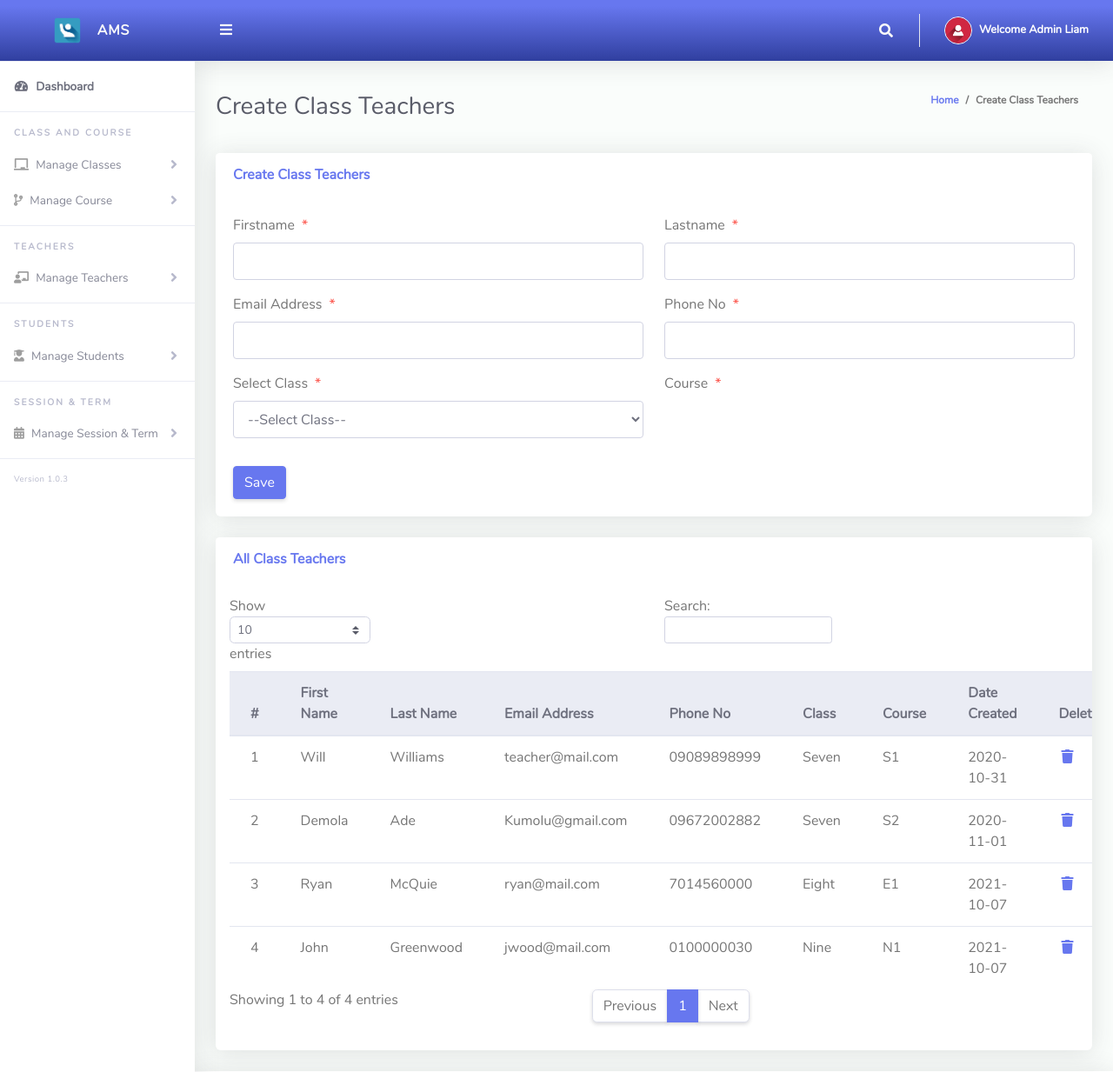
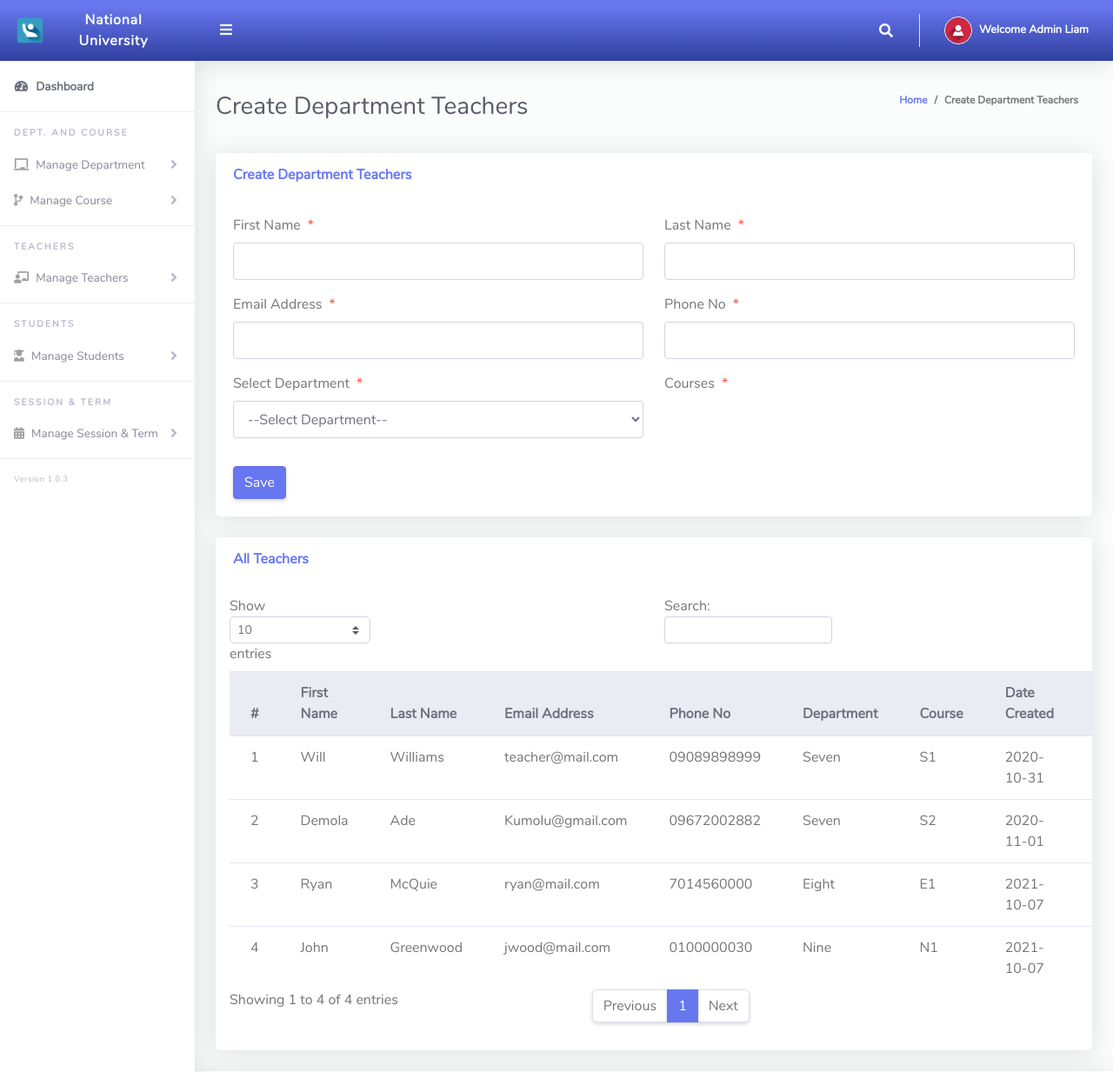
Before and after one commit to emon1432/attendance-php, a PHP site: page /Admin/createClassTeacher.php in a window 1280 px wide. Shown: the top 1233 px of the page at 87% size. Run offline with PHP 8.4, Linux system fonts and the light colour scheme; the visitor is signed in with stand-in values (Sample User, id 1); data comes from the database, SQL or seed files in the repository; data that the repository does not hold is empty.

Commit message:
change class to department and arms to course

```diff
--- a/Admin/Includes/sidebar.php
+++ b/Admin/Includes/sidebar.php
@@ -3,7 +3,7 @@
         <div class="sidebar-brand-icon" >
           <img src="img/logo/attnlg.jpg">
         </div>
-        <div class="sidebar-brand-text mx-3">AMS</div>
+        <div class="sidebar-brand-text mx-3">National University</div>
       </a>
       <hr class="sidebar-divider my-0">
       <li class="nav-item active">
@@ -13,18 +13,18 @@
       </li>
       <hr class="sidebar-divider">
       <div class="sidebar-heading">
-        Class And Course
+        Dept. And Course
       </div>
       <li class="nav-item">
         <a class="nav-link collapsed" href="#" data-toggle="collapse" data-target="#collapseBootstrap"
           aria-expanded="true" aria-controls="collapseBootstrap">
           <i class="fas fa-chalkboard"></i>
-          <span>Manage Classes</span>
+          <span>Manage Department</span>
         </a>
         <div id="collapseBootstrap" class="collapse" aria-labelledby="headingBootstrap" data-parent="#accordionSidebar">
           <div class="bg-white py-2 collapse-inner rounded">
-            <h6 class="collapse-header">Manage Classes</h6>
-            <a class="collapse-item" href="createClass.php">Create Class</a>
+            <h6 class="collapse-header">Manage Department</h6>
+            <a class="collapse-item" href="createClass.php">Create Department</a>
             <!-- <a class="collapse-item" href="#">Member List</a> -->
           </div>
         </div>
--- a/Admin/Includes/title.php
+++ b/Admin/Includes/title.php
@@ -1 +1 @@
-  <title>AMS - Dashboard</title>
+  <title>NU - Dashboard</title>
--- a/Admin/createClassArms.php
+++ b/Admin/createClassArms.php
@@ -145,14 +145,14 @@
                   <form method="post">
                     <div class="form-group row mb-3">
                         <div class="col-xl-6">
-                        <label class="form-control-label">Select Class<span class="text-danger ml-2">*</span></label>
+                        <label class="form-control-label">Select Department<span class="text-danger ml-2">*</span></label>
                          <?php
                         $qry= "SELECT * FROM tblclass ORDER BY className ASC";
                         $result = $conn->query($qry);
                         $num = $result->num_rows;
                         if ($num > 0){
                           echo ' <select required name="classId" class="form-control mb-3">';
-                          echo'<option value="">--Select Class--</option>';
+                          echo'<option value="">--Select Department--</option>';
                           while ($rows = $result->fetch_assoc()){
                           echo'<option value="'.$rows['Id'].'" >'.$rows['className'].'</option>';
                               }
@@ -194,7 +194,7 @@
                     <thead class="thead-light">
                       <tr>
                         <th>#</th>
-                        <th>Class Name</th>
+                        <th>Department Name</th>
                         <th>Course Name</th>
                          <th>Status</th>
                         <th>Edit</th>
--- a/Admin/createClassTeacher.php
+++ b/Admin/createClassTeacher.php
@@ -186,10 +186,10 @@
         <!-- Container Fluid-->
         <div class="container-fluid" id="container-wrapper">
           <div class="d-sm-flex align-items-center justify-content-between mb-4">
-            <h1 class="h3 mb-0 text-gray-800">Create Class Teachers</h1>
+            <h1 class="h3 mb-0 text-gray-800">Create Department Teachers</h1>
             <ol class="breadcrumb">
               <li class="breadcrumb-item"><a href="./">Home</a></li>
-              <li class="breadcrumb-item active" aria-current="page">Create Class Teachers</li>
+              <li class="breadcrumb-item active" aria-current="page">Create Department Teachers</li>
             </ol>
           </div>
 
@@ -198,18 +198,18 @@
               <!-- Form Basic -->
               <div class="card mb-4">
                 <div class="card-header py-3 d-flex flex-row align-items-center justify-content-between">
-                  <h6 class="m-0 font-weight-bold text-primary">Create Class Teachers</h6>
+                  <h6 class="m-0 font-weight-bold text-primary">Create Department Teachers</h6>
                     <?php echo $statusMsg; ?>
                 </div>
                 <div class="card-body">
                   <form method="post">
                    <div class="form-group row mb-3">
                         <div class="col-xl-6">
-                        <label class="form-control-label">Firstname<span class="text-danger ml-2">*</span></label>
+                        <label class="form-control-label">First Name<span class="text-danger ml-2">*</span></label>
                         <input type="text" class="form-control" required name="firstName" value="<?php echo $row['firstName'];?>" id="exampleInputFirstName">
                         </div>
                         <div class="col-xl-6">
-                        <label class="form-control-label">Lastname<span class="text-danger ml-2">*</span></label>
+                        <label class="form-control-label">Last Name<span class="text-danger ml-2">*</span></label>
                       <input type="text" class="form-control" required name="lastName" value="<?php echo $row['lastName'];?>" id="exampleInputFirstName" >
                         </div>
                     </div>
@@ -225,14 +225,14 @@
                     </div>
                     <div class="form-group row mb-3">
                         <div class="col-xl-6">
-                        <label class="form-control-label">Select Class<span class="text-danger ml-2">*</span></label>
+                        <label class="form-control-label">Select Department<span class="text-danger ml-2">*</span></label>
                          <?php
                         $qry= "SELECT * FROM tblclass ORDER BY className ASC";
                         $result = $conn->query($qry);
                         $num = $result->num_rows;
                         if ($num > 0){
                           echo ' <select required name="classId" onchange="classArmDropdown(this.value)" class="form-control mb-3">';
-                          echo'<option value="">--Select Class--</option>';
+                          echo'<option value="">--Select Department--</option>';
                           while ($rows = $result->fetch_assoc()){
                           echo'<option value="'.$rows['Id'].'" >'.$rows['className'].'</option>';
                               }
@@ -241,7 +241,7 @@
                             ?>
                         </div>
                         <div class="col-xl-6">
-                        <label class="form-control-label">Course<span class="text-danger ml-2">*</span></label>
+                        <label class="form-control-label">Courses<span class="text-danger ml-2">*</span></label>
                             <?php
                                 echo"<div id='txtHint'></div>";
                             ?>
@@ -269,7 +269,7 @@
               <div class="col-lg-12">
               <div class="card mb-4">
                 <div class="card-header py-3 d-flex flex-row align-items-center justify-content-between">
-                  <h6 class="m-0 font-weight-bold text-primary">All Class Teachers</h6>
+                  <h6 class="m-0 font-weight-bold text-primary">All Teachers</h6>
                 </div>
                 <div class="table-responsive p-3">
                   <table class="table align-items-center table-flush table-hover" id="dataTableHover">
@@ -280,7 +280,7 @@
                         <th>Last Name</th>
                         <th>Email Address</th>
                         <th>Phone No</th>
-                        <th>Class</th>
+                        <th>Department</th>
                         <th>Course</th>
                         <th>Date Created</th>
                         <th>Delete</th>
--- a/Admin/createUsers.php
+++ b/Admin/createUsers.php
@@ -31,7 +31,7 @@
   <meta name="description" content="">
   <meta name="author" content="">
   <link href="../img/logo/attnlg.jpg" rel="icon">
-  <title>COBIS - Dashboard</title>
+  <title>NU - Dashboard</title>
   <link href="../vendor/fontawesome-free/css/all.min.css" rel="stylesheet" type="text/css">
   <link href="../vendor/bootstrap/css/bootstrap.min.css" rel="stylesheet" type="text/css">
   <link href="css/ruang-admin.min.css" rel="stylesheet">
@@ -98,11 +98,11 @@
                   <form method="post" action="scripts/saveUsers.php">
                    <div class="form-group row mb-3">
                         <div class="col-xl-6">
-                            <label class="form-control-label">FirstName<span class="text-danger ml-2">*</span></label>
+                            <label class="form-control-label">First Name<span class="text-danger ml-2">*</span></label>
                       <input type="text" class="form-control" name="firstName" id="exampleInputFirstName" placeholder="First Name">
                         </div>
                         <div class="col-xl-6">
-                            <label class="form-control-label">LastName<span class="text-danger ml-2">*</span></label>
+                            <label class="form-control-label">Last Name<span class="text-danger ml-2">*</span></label>
                       <input type="textarea" class="form-control" name="lastName" id="exampleInputFirstName" placeholder="Last Name">
                         </div>
                     </div>
--- a/Admin/index.php
+++ b/Admin/index.php
@@ -88,7 +88,7 @@
                 <div class="card-body">
                   <div class="row align-items-center">
                     <div class="col mr-2">
-                      <div class="text-xs font-weight-bold text-uppercase mb-1">Classes</div>
+                      <div class="text-xs font-weight-bold text-uppercase mb-1">Departments</div>
                       <div class="h5 mb-0 font-weight-bold text-gray-800"><?php echo $class;?></div>
                       <div class="mt-2 mb-0 text-muted text-xs">
                         <!-- <span class="text-success mr-2"><i class="fa fa-arrow-up"></i> 3.48%</span>
@@ -112,7 +112,7 @@
                 <div class="card-body">
                   <div class="row no-gutters align-items-center">
                     <div class="col mr-2">
-                      <div class="text-xs font-weight-bold text-uppercase mb-1">Course</div>
+                      <div class="text-xs font-weight-bold text-uppercase mb-1">Courses</div>
                       <div class="h5 mb-0 font-weight-bold text-gray-800"><?php echo $classArms;?></div>
                       <div class="mt-2 mb-0 text-muted text-xs">
                         <!-- <span class="text-success mr-2"><i class="fas fa-arrow-up"></i> 12%</span>
@@ -162,7 +162,7 @@
                             <div class="card-body">
                               <div class="row no-gutters align-items-center">
                                 <div class="col mr-2">
-                                  <div class="text-xs font-weight-bold text-uppercase mb-1">Class Teachers</div>
+                                  <div class="text-xs font-weight-bold text-uppercase mb-1">Teachers</div>
                                   <div class="h5 mb-0 font-weight-bold text-gray-800"><?php echo $classTeacher;?></div>
                                   <div class="mt-2 mb-0 text-muted text-xs">
                                     <!-- <span class="text-success mr-2"><i class="fas fa-arrow-up"></i> 12%</span>
--- a/ClassTeacher/Includes/footer.php
+++ b/ClassTeacher/Includes/footer.php
@@ -1,7 +1,7 @@
 <footer class="sticky-footer bg-white">
         <div class="container my-auto">
           <div class="copyright text-center my-auto">
-            <span> &copy; <script> document.write(new Date().getFullYear()); </script> - Developed by NATIONAL DIPLOMA
+            <span> &copy; <script> document.write(new Date().getFullYear()); </script> - Developed by NATIONAL UNIVERSITY
               STUDENT ATTENDANCE MANAGEMENT SYSTEM
             </span>
           </div>
--- a/ClassTeacher/Includes/sidebar.php
+++ b/ClassTeacher/Includes/sidebar.php
@@ -3,7 +3,7 @@
         <div class="sidebar-brand-icon" >
           <img src="img/logo/attnlg.jpg">
         </div>
-        <div class="sidebar-brand-text mx-3">AMS</div>
+        <div class="sidebar-brand-text mx-3">NU</div>
       </a>
       <hr class="sidebar-divider my-0">
       <li class="nav-item active">
@@ -45,7 +45,7 @@
           <div class="bg-white py-2 collapse-inner rounded">
             <h6 class="collapse-header">Manage Attendance</h6>
             <a class="collapse-item" href="takeAttendance.php">Take Attendance</a>
-            <a class="collapse-item" href="viewAttendance.php">View Class Attendance</a>
+            <a class="collapse-item" href="viewAttendance.php">View Department Attendance</a>
             <a class="collapse-item" href="viewStudentAttendance.php">View Student Attendance</a>
             <a class="collapse-item" href="downloadRecord.php">Today's Report (xls)</a>
             <!-- <a class="collapse-item" href="addMemberToContLevel.php ">Add Member to Level</a> -->
--- a/ClassTeacher/Includes/title.php
+++ b/ClassTeacher/Includes/title.php
@@ -1 +1 @@
-  <title>AMS - Dashboard</title>
+  <title>NU - Dashboard</title>
--- a/ClassTeacher/downloadRecord.php
+++ b/ClassTeacher/downloadRecord.php
@@ -12,7 +12,7 @@
             <th>Last Name</th>
             <th>Other Name</th>
             <th>Admission No</th>
-            <th>Class</th>
+            <th>Department</th>
             <th>Course</th>
             <th>Session</th>
             <th>Term</th>
--- a/ClassTeacher/index.php
+++ b/ClassTeacher/index.php
@@ -46,7 +46,7 @@
         <!-- Container Fluid-->
         <div class="container-fluid" id="container-wrapper">
           <div class="d-sm-flex align-items-center justify-content-between mb-4">
-            <h1 class="h3 mb-0 text-gray-800">Class Teacher Dashboard (<?php echo $rrw['className'].' - '.$rrw['classArmName'];?>)</h1>
+            <h1 class="h3 mb-0 text-gray-800">Department Teacher Dashboard (<?php echo $rrw['className'].' - '.$rrw['classArmName'];?>)</h1>
             <ol class="breadcrumb">
               <li class="breadcrumb-item"><a href="./">Home</a></li>
               <li class="breadcrumb-item active" aria-current="page">Dashboard</li>
@@ -88,7 +88,7 @@
                 <div class="card-body">
                   <div class="row align-items-center">
                     <div class="col mr-2">
-                      <div class="text-xs font-weight-bold text-uppercase mb-1">Classes</div>
+                      <div class="text-xs font-weight-bold text-uppercase mb-1">Departments</div>
                       <div class="h5 mb-0 font-weight-bold text-gray-800"><?php echo $class;?></div>
                       <div class="mt-2 mb-0 text-muted text-xs">
                         <!-- <span class="text-success mr-2"><i class="fa fa-arrow-up"></i> 3.48%</span>
@@ -112,7 +112,7 @@
                 <div class="card-body">
                   <div class="row no-gutters align-items-center">
                     <div class="col mr-2">
-                      <div class="text-xs font-weight-bold text-uppercase mb-1">Course</div>
+                      <div class="text-xs font-weight-bold text-uppercase mb-1">Courses</div>
                       <div class="h5 mb-0 font-weight-bold text-gray-800"><?php echo $classArms;?></div>
                       <div class="mt-2 mb-0 text-muted text-xs">
                         <!-- <span class="text-success mr-2"><i class="fas fa-arrow-up"></i> 12%</span>
--- a/ClassTeacher/takeAttendance.php
+++ b/ClassTeacher/takeAttendance.php
@@ -150,7 +150,7 @@
             <h1 class="h3 mb-0 text-gray-800">Take Attendance (Today's Date : <?php echo $todaysDate = date("m-d-Y");?>)</h1>
             <ol class="breadcrumb">
               <li class="breadcrumb-item"><a href="./">Home</a></li>
-              <li class="breadcrumb-item active" aria-current="page">All Student in Class</li>
+              <li class="breadcrumb-item active" aria-current="page">All Student in Department</li>
             </ol>
           </div>
 
@@ -165,7 +165,7 @@
               <div class="col-lg-12">
               <div class="card mb-4">
                 <div class="card-header py-3 d-flex flex-row align-items-center justify-content-between">
-                  <h6 class="m-0 font-weight-bold text-primary">All Student in (<?php echo $rrw['className'].' - '.$rrw['classArmName'];?>) Class</h6>
+                  <h6 class="m-0 font-weight-bold text-primary">All Student in (<?php echo $rrw['className'].' - '.$rrw['classArmName'];?>) Department</h6>
                   <h6 class="m-0 font-weight-bold text-danger">Note: <i>Click on the checkboxes besides each student to take attendance!</i></h6>
                 </div>
                 <div class="table-responsive p-3">
@@ -178,7 +178,7 @@
                         <th>Last Name</th>
                         <th>Other Name</th>
                         <th>Admission No</th>
-                        <th>Class</th>
+                        <th>Department</th>
                         <th>Course</th>
                         <th>Check</th>
                       </tr>
--- a/ClassTeacher/viewStudentAttendance.php
+++ b/ClassTeacher/viewStudentAttendance.php
@@ -130,7 +130,7 @@
               <div class="col-lg-12">
               <div class="card mb-4">
                 <div class="card-header py-3 d-flex flex-row align-items-center justify-content-between">
-                  <h6 class="m-0 font-weight-bold text-primary">Class Attendance</h6>
+                  <h6 class="m-0 font-weight-bold text-primary">Attendance</h6>
                 </div>
                 <div class="table-responsive p-3">
                   <table class="table align-items-center table-flush table-hover" id="dataTableHover">
@@ -141,7 +141,7 @@
                         <th>Last Name</th>
                         <th>Other Name</th>
                         <th>Admission No</th>
-                        <th>Class</th>
+                        <th>Department</th>
                         <th>Course</th>
                         <th>Session</th>
                         <th>Term</th>
```
Also changed, not shown: Admin/01 LOGIN DETAILS & PROJECT INFO.txt (deleted, +0 -21 lines), Admin/createClass.php (+8 -8 lines), Admin/createStudents.php (+70 -86 lines), ClassTeacher/viewAttendance.php (+5 -5 lines), ClassTeacher/viewStudents.php (+4 -4 lines).
